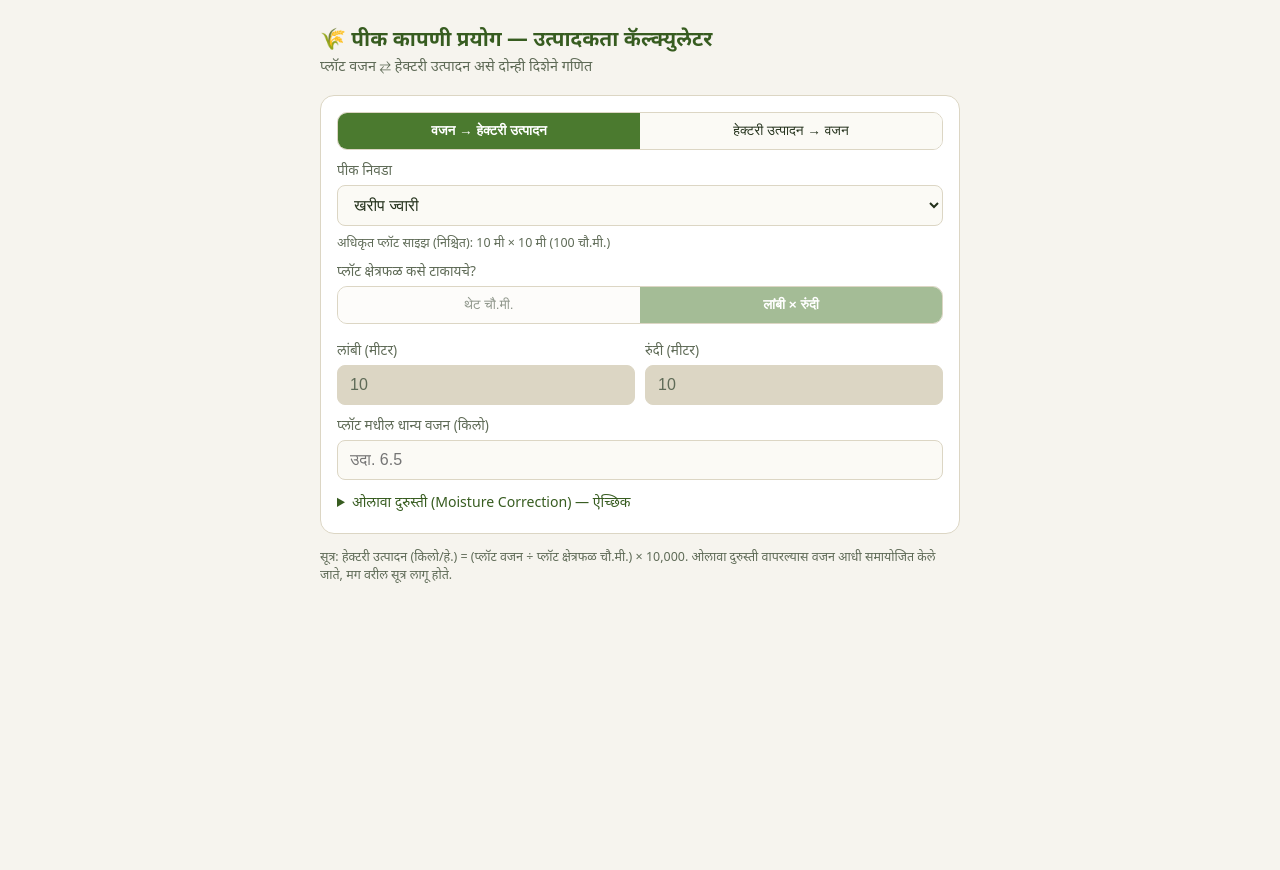
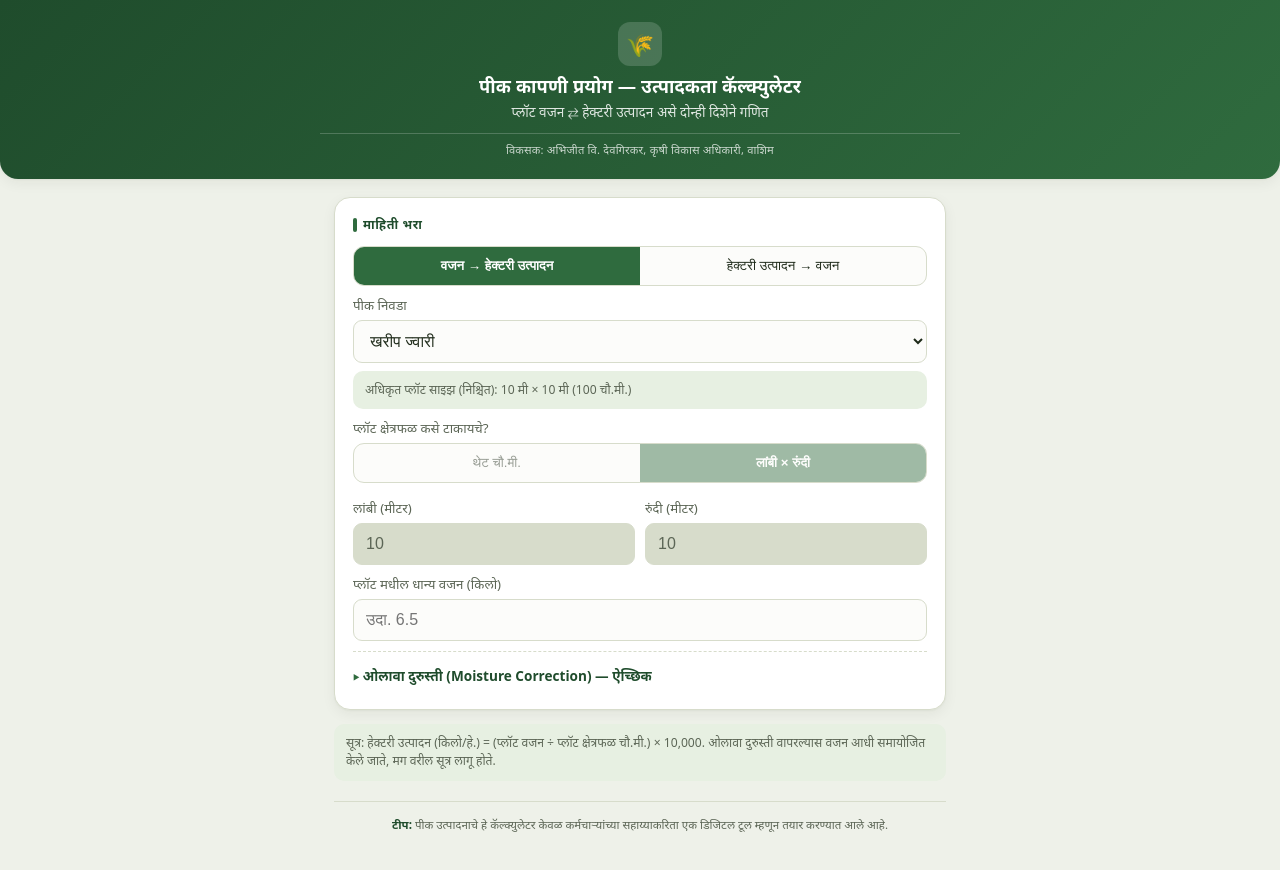
Before and after one commit to abhijitdeogirkar/Productivity_Calculator, a plain HTML site: page index.html in a window 1280 px wide. Before the commit the page ends 800 px from the top, so only its background shows below. Drawn offline with Linux system fonts and the light colour scheme.

Commit message:
Update styles and structure in index.html

```diff
--- a/index.html
+++ b/index.html
@@ -16,22 +16,25 @@
 
 <style>
 :root{
-  --bg:#f6f4ee; --card:#ffffff; --text:#22301a; --muted:#5f6b57;
-  --accent:#4b7a2f; --accent-dark:#375c20; --border:#dcd6c4;
-  --input-bg:#fbfaf5; --danger:#a1442e;
+  --bg:#eef1e9; --card:#ffffff; --text:#1e2a19; --muted:#5c6656;
+  --accent:#2f6b3e; --accent-dark:#1f4c2c; --accent-light:#e7f0e2; --border:#d7dccb;
+  --input-bg:#fcfcfa; --danger:#a1442e; --gold:#b8860b;
+  --shadow: 0 1px 2px rgba(30,42,25,.04), 0 4px 14px rgba(30,42,25,.06);
   box-sizing:border-box;
   padding-top:env(safe-area-inset-top,0px);
   padding-bottom:env(safe-area-inset-bottom,0px);
 }
 @media (prefers-color-scheme: dark){
   :root:not([data-theme="light"]){
-    --bg:#171b13; --card:#212619; --text:#eef0e6; --muted:#a7b199;
-    --accent:#8fc25a; --accent-dark:#6fa03f; --border:#3a4130; --input-bg:#262c1c;
+    --bg:#12160f; --card:#1b2016; --text:#e9ede2; --muted:#9aa68d;
+    --accent:#6fae7c; --accent-dark:#4d8a5b; --accent-light:#20291b; --border:#333c2a; --input-bg:#20261a;
+    --shadow: 0 1px 2px rgba(0,0,0,.3), 0 4px 14px rgba(0,0,0,.35);
   }
 }
 :root[data-theme="dark"]{
-  --bg:#171b13; --card:#212619; --text:#eef0e6; --muted:#a7b199;
-  --accent:#8fc25a; --accent-dark:#6fa03f; --border:#3a4130; --input-bg:#262c1c;
+  --bg:#12160f; --card:#1b2016; --text:#e9ede2; --muted:#9aa68d;
+  --accent:#6fae7c; --accent-dark:#4d8a5b; --accent-light:#20291b; --border:#333c2a; --input-bg:#20261a;
+  --shadow: 0 1px 2px rgba(0,0,0,.3), 0 4px 14px rgba(0,0,0,.35);
 }
 html{scroll-padding-top:env(safe-area-inset-top,0px);}
 *{box-sizing:border-box;}
@@ -39,47 +42,99 @@ body{
   margin:0; background:var(--bg); color:var(--text);
   font-family:'Noto Sans','Noto Sans Devanagari',system-ui,sans-serif;
   min-height:100%;
-  padding:20px 14px 40px;
+  padding:0 0 40px;
 }
-.wrap{max-width:640px;margin:0 auto;}
-h1{font-size:1.3rem;margin:4px 0 2px;color:var(--accent-dark);}
-.sub{color:var(--muted);font-size:.9rem;margin-bottom:18px;}
+.wrap{max-width:640px;margin:0 auto; padding:0 14px;}
+.header{
+  background:linear-gradient(135deg, var(--accent-dark), var(--accent));
+  color:#fff;
+  padding:calc(22px + env(safe-area-inset-top,0px)) 18px 20px;
+  margin-bottom:18px;
+  border-radius:0 0 18px 18px;
+  box-shadow:var(--shadow);
+}
+.header-top{display:flex; flex-direction:column; align-items:center; text-align:center; gap:8px;}
+.header-icon{
+  width:44px; height:44px; border-radius:12px; background:rgba(255,255,255,.16);
+  display:flex; align-items:center; justify-content:center; font-size:1.4rem; flex:none;
+}
+h1{font-size:1.15rem; margin:0; font-weight:700; letter-spacing:.1px; line-height:1.35;}
+.sub{color:rgba(255,255,255,.85); font-size:.85rem; margin-top:3px;}
+.credit{
+  color:rgba(255,255,255,.75); font-size:.7rem; margin-top:10px; letter-spacing:.2px;
+  border-top:1px solid rgba(255,255,255,.2); padding-top:8px; text-align:center;
+}
 .card{
-  background:var(--card); border:1px solid var(--border); border-radius:14px;
-  padding:16px; margin-bottom:14px;
+  background:var(--card); border:1px solid var(--border); border-radius:16px;
+  padding:18px; margin-bottom:14px; box-shadow:var(--shadow);
 }
-label{display:block;font-size:.85rem;color:var(--muted);margin:10px 0 4px;}
+.card-title{
+  font-size:.78rem; font-weight:700; color:var(--accent-dark); text-transform:uppercase;
+  letter-spacing:.6px; margin-bottom:12px; display:flex; align-items:center; gap:6px;
+}
+.card-title::before{
+  content:""; width:4px; height:14px; background:var(--accent); border-radius:2px; display:inline-block;
+}
+label{display:block;font-size:.83rem;color:var(--muted);margin:10px 0 5px; font-weight:500;}
 input, select{
-  width:100%; padding:10px 12px; border-radius:8px; border:1px solid var(--border);
+  width:100%; padding:11px 12px; border-radius:9px; border:1px solid var(--border);
   background:var(--input-bg); color:var(--text); font-size:1rem;
+  transition:border-color .15s ease, box-shadow .15s ease;
+}
+input:focus, select:focus{
+  outline:none; border-color:var(--accent); box-shadow:0 0 0 3px var(--accent-light);
 }
 .row{display:flex; gap:10px;}
 .row > div{flex:1;}
-.toggle{display:flex; border:1px solid var(--border); border-radius:10px; overflow:hidden; margin-bottom:6px;}
+.toggle{display:flex; border:1px solid var(--border); border-radius:11px; overflow:hidden; margin-bottom:6px; background:var(--input-bg);}
 .toggle button{
-  flex:1; padding:10px; border:none; background:var(--input-bg); color:var(--text);
-  font-size:.85rem; cursor:pointer;
+  flex:1; padding:11px 6px; border:none; background:transparent; color:var(--text);
+  font-size:.83rem; font-weight:500; cursor:pointer; transition:background .15s ease, color .15s ease;
 }
-.toggle button.active{background:var(--accent); color:#fff; font-weight:600;}
-.toggle button:disabled{opacity:.5; cursor:not-allowed;}
+.toggle button.active{background:var(--accent); color:#fff; font-weight:700;}
+.toggle button:disabled{opacity:.45; cursor:not-allowed;}
 input[readonly]{background:var(--border); color:var(--muted); cursor:not-allowed;}
 .result{
-  background:var(--accent); color:#fff; border-radius:12px; padding:16px; text-align:center;
+  background:linear-gradient(135deg, var(--accent-dark), var(--accent));
+  color:#fff; border-radius:16px; padding:20px; text-align:center; box-shadow:var(--shadow);
 }
-.result .big{font-size:1.6rem; font-weight:700;}
-.result .lines{margin-top:6px; font-size:.9rem; opacity:.95;}
-details{margin-top:8px;}
-summary{cursor:pointer; color:var(--accent-dark); font-size:.88rem; padding:4px 0;}
+.result-label{font-size:.72rem; text-transform:uppercase; letter-spacing:.8px; opacity:.85; margin-bottom:4px;}
+.result .big{font-size:1.7rem; font-weight:800; letter-spacing:.2px;}
+.result .lines{margin-top:8px; font-size:.88rem; opacity:.92;}
+details{margin-top:10px; border-top:1px dashed var(--border); padding-top:10px;}
+summary{cursor:pointer; color:var(--accent-dark); font-size:.85rem; padding:4px 0; font-weight:600; list-style:none;}
+summary::-webkit-details-marker{display:none;}
+summary::before{content:"▸ "; color:var(--accent);}
+details[open] summary::before{content:"▾ ";}
 .err{color:var(--danger); font-size:.85rem; margin-top:8px;}
-.note{font-size:.78rem; color:var(--muted); margin-top:10px; line-height:1.4;}
+.note{
+  font-size:.76rem; color:var(--muted); margin-top:4px; line-height:1.5;
+  background:var(--accent-light); border-radius:10px; padding:10px 12px;
+}
+.disclaimer{
+  font-size:.72rem; color:var(--muted); margin-top:20px; line-height:1.6;
+  border-top:1px solid var(--border); padding-top:14px; text-align:center;
+}
+.disclaimer b{color:var(--accent-dark);}
 </style>
 </head>
 <body>
+<div class="header">
+  <div class="wrap" style="padding:0;">
+    <div class="header-top">
+      <div class="header-icon">🌾</div>
+      <div>
+        <h1>पीक कापणी प्रयोग — उत्पादकता कॅल्क्युलेटर</h1>
+        <div class="sub">प्लॉट वजन ⇄ हेक्टरी उत्पादन असे दोन्ही दिशेने गणित</div>
+      </div>
+    </div>
+    <div class="credit">विकसक: अभिजीत वि. देवगिरकर, कृषी विकास अधिकारी, वाशिम</div>
+  </div>
+</div>
 <div class="wrap">
-  <h1>🌾 पीक कापणी प्रयोग — उत्पादकता कॅल्क्युलेटर</h1>
-  <div class="sub">प्लॉट वजन ⇄ हेक्टरी उत्पादन असे दोन्ही दिशेने गणित</div>
 
   <div class="card">
+    <div class="card-title">माहिती भरा</div>
     <div class="toggle">
       <button id="modeW2Y" class="active" onclick="setMode('w2y')">वजन → हेक्टरी उत्पादन</button>
       <button id="modeY2W" onclick="setMode('y2w')">हेक्टरी उत्पादन → वजन</button>
@@ -152,6 +207,7 @@ summary{cursor:pointer; color:var(--accent-dark); font-size:.88rem; padding:4px
   </div>
 
   <div class="card result" id="resultCard" style="display:none">
+    <div class="result-label">परिणाम</div>
     <div class="big" id="resBig">—</div>
     <div class="lines" id="resLines"></div>
   </div>
@@ -159,6 +215,10 @@ summary{cursor:pointer; color:var(--accent-dark); font-size:.88rem; padding:4px
   <div class="note">
     सूत्र: हेक्टरी उत्पादन (किलो/हे.) = (प्लॉट वजन ÷ प्लॉट क्षेत्रफळ चौ.मी.) × 10,000.
     ओलावा दुरुस्ती वापरल्यास वजन आधी समायोजित केले जाते, मग वरील सूत्र लागू होते.
+  </div>
+
+  <div class="disclaimer">
+    <b>टीप:</b> पीक उत्पादनाचे हे कॅल्क्युलेटर केवळ कर्मचाऱ्यांच्या सहाय्याकरिता एक डिजिटल टूल म्हणून तयार करण्यात आले आहे.
   </div>
 </div>
 
```
